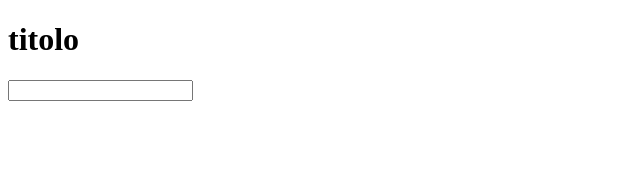
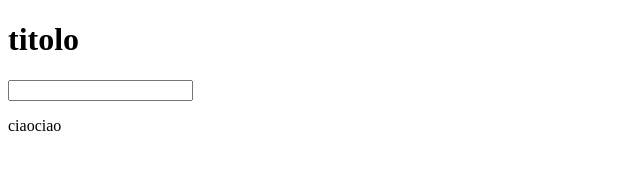
Before and after one commit to MatteoCanci02/primo_esercizio, a plain HTML site: page index.html in a window 1280 px wide. Shown: the full height of the page, 0-640 px from the left. Drawn offline with Linux system fonts and the light colour scheme.

Commit message:
paragrafo

```diff
--- a/index.html
+++ b/index.html
@@ -8,5 +8,6 @@
 <body>
     <h1>titolo</h1>
     <input type="text">
+    <p>ciaociao</p>
 </body>
 </html>
```
